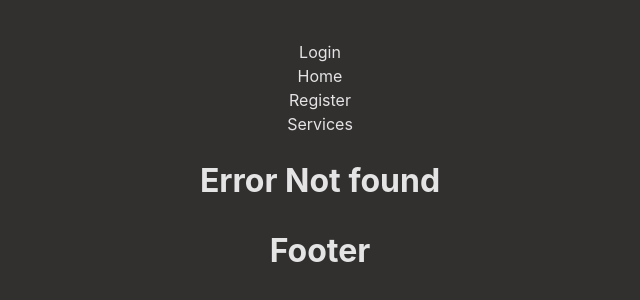
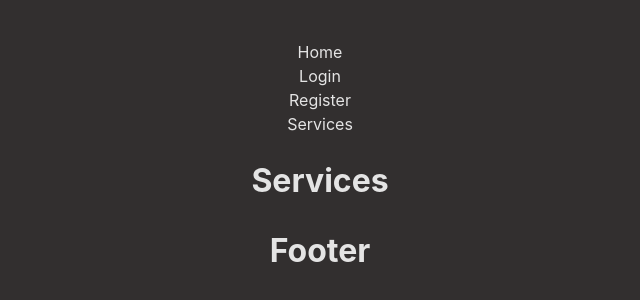
Before and after one commit to guillermogm/libraryReact, a React (Vite) app: page /services in a window 1280 px wide. Before the commit this address had no page. Shown: the top 300 px of the page, without its empty margins (320-960 px from the left). Built offline with nearby package versions, Linux system fonts and the light colour scheme.

Commit message:
feat: Navbar navigation

```diff
--- a/src/components/Header/Header.jsx
+++ b/src/components/Header/Header.jsx
@@ -3,14 +3,14 @@ import { useNavigate } from 'react-router-dom'
 import { CSurfer } from '../CSurfer/CSurfer'
 
 export const Header = () => {
-  const navigate= useNavigate()
+  const navigate = useNavigate()
 
   return (
     <>
-          <div onClick={() => navigate("/login")}>Login</div>
-          <CSurfer path="/" content="Home"/>
-          <div onClick={() => navigate("/register")}>Register</div>
-          <div>Services</div>
+      <CSurfer path="/" content="Home" />
+      <CSurfer path="/login" content="Login" />
+      <CSurfer path="/register" content="Register" />
+      <CSurfer path="/services" content="Services" />
     </>
   )
 }
--- a/src/views/Body/Body.jsx
+++ b/src/views/Body/Body.jsx
@@ -4,6 +4,7 @@ import { Login } from '../../components/Login/Login'
 import { Home } from '../Home/Home'
 import { NotFound } from '../NotFound/NotFound'
 import { Register } from '../../components/Register/Register'
+import { Services } from '../Services/Services'
 
 export const Body = () => {
   return (
@@ -12,6 +13,7 @@ export const Body = () => {
         <Route path='*' element={<NotFound/>}/>
         <Route path="/login" element={<Login />}/>
         <Route path="/register" element={<Register />}/>
+        <Route path="/services" element={<Services />} />
         <Route path="/" element={<Home/>}/>
     </Routes>
     </>
--- /dev/null
+++ b/src/views/Services/Services.jsx
@@ -0,0 +1,7 @@
+import React from 'react'
+
+export const Services = () => {
+  return (
+    <div><h1>Services</h1></div>
+  )
+}
```
